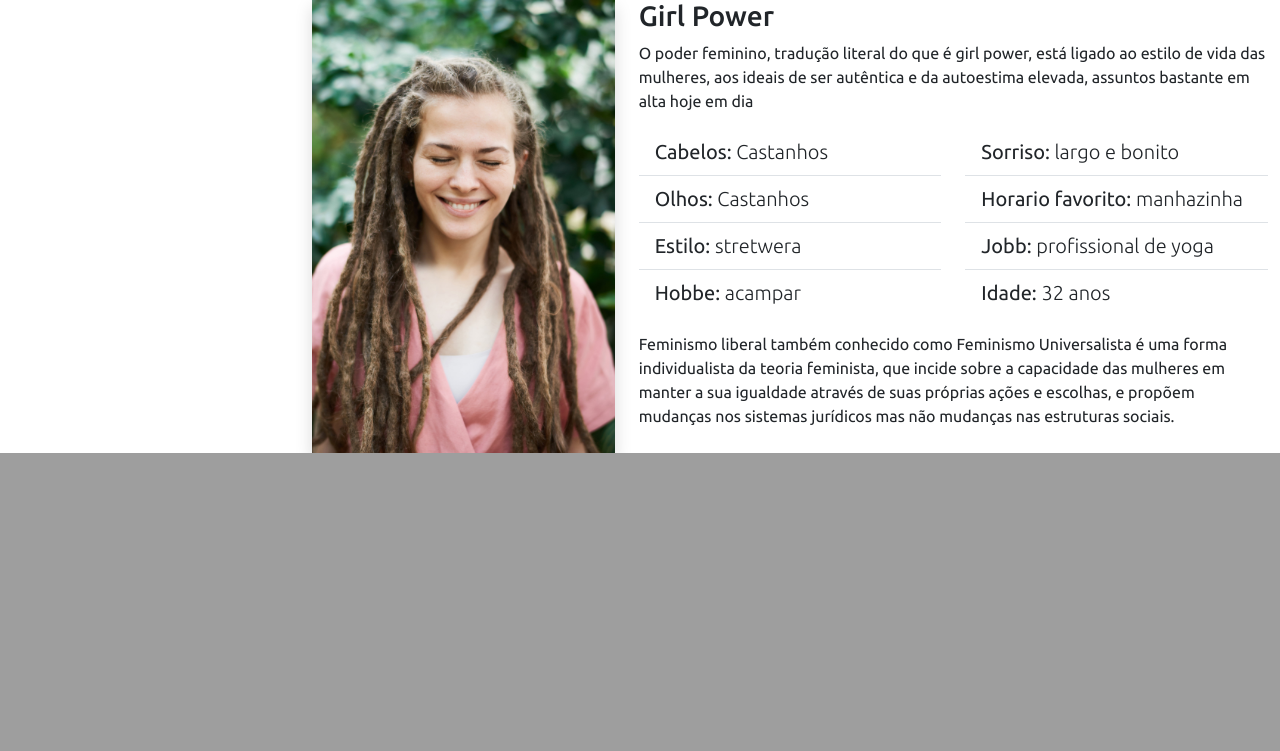
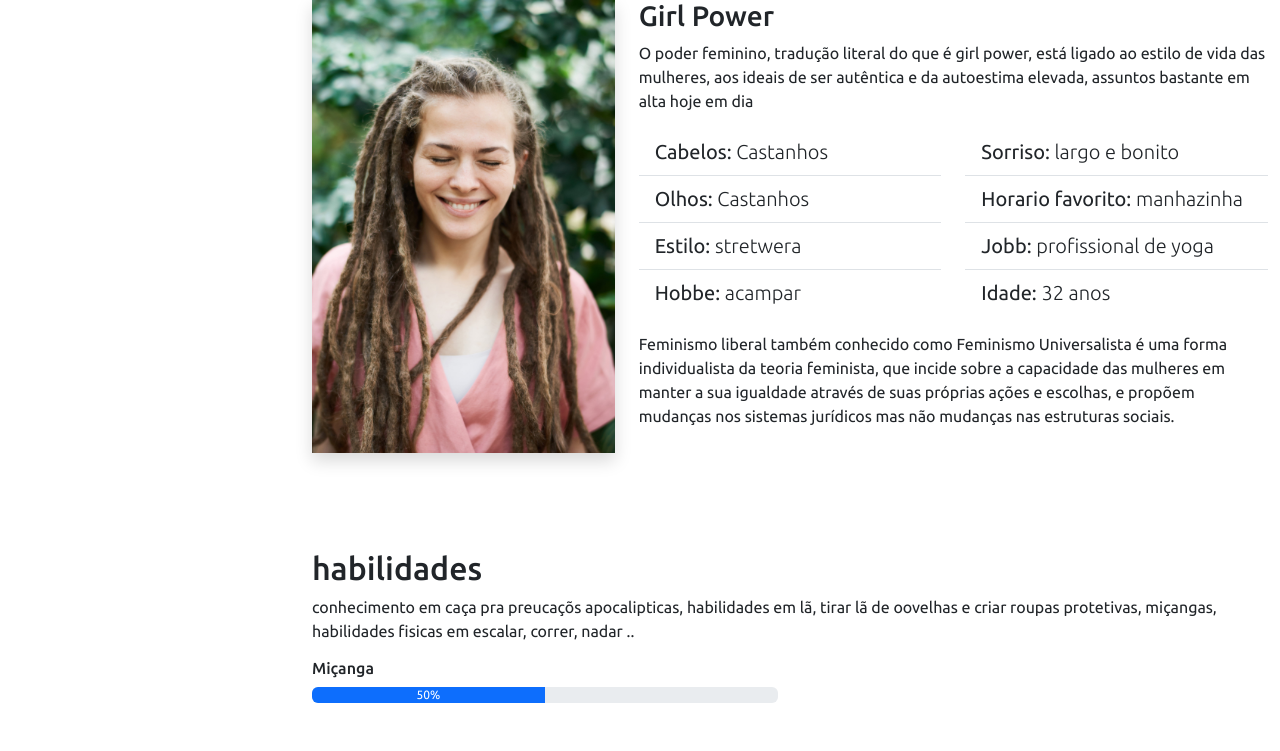
Before and after one commit to Anaellen123/first_fk, a Flask app: page / in a window 1280 px wide. Shown: the part 999-1750 px from the top of the page. Before the commit the page ends 1452 px from the top, so only its background shows below. Run offline with Flask 3, Linux system fonts and the light colour scheme; some libraries are stand-ins or nearby versions.

Commit message:
Décimo terceiro commit

```diff
--- a/static/style.css
+++ b/static/style.css
@@ -237,8 +237,6 @@ i.menu-mobile {
 
 
 *::-webkit-scrollbar-thumb {
-    background-color: #212431;
-    border: 1px #fff;
-    border-radius 10px;
+   background-color: #2c2f3f;
 
 }
--- a/templates/index.html
+++ b/templates/index.html
@@ -36,7 +36,7 @@
                 <a class="nav-link active" aria-current="page" href="#"><i class="bi bi-house-fill"></i> inicio</a>
               </li>
               <li class="nav-item">
-                <a class="nav-link" href="#"><i class="bi bi-person-circle"></i> Sobre</a>
+                <a class="nav-link" href="#sobre"><i class="bi bi-person-circle"></i> Sobre</a>
               </li>
               <li class="nav-item">
                 <a class="nav-link" href="#"><i class="bi bi-list-check"></i> Habilidades</a>
@@ -157,6 +157,38 @@
 
         </section>
 
+        <section class="mt-5 section-bg" id="habilidades">
+
+            <div class="container pb-5">
+                <h2 class="pt-5">habilidades</h2>
+                <p>
+                    conhecimento em caça pra preucaçõs apocalipticas, habilidades
+                    em lã, tirar lã de oovelhas e criar roupas protetivas, miçangas,
+                    habilidades fisicas em escalar, correr, nadar ..
+                </p>
+
+                <div class="row">
+
+                    <div class="col-md-6">
+
+                        <h6>Miçanga</h6>
+                        <div class="progress" role="progressbar" aria-label="Example with label" aria-valuenow="50" aria-valuemin="0" aria-valuemax="100">
+
+                             <div class="progress-bar" style="width: 50%">50%</div>
+                        </div>
+
+                    </div>
+
+                    <div class="col-md-6">
+
+                    </div>
+
+                </div>
+
+            </div>
+
+        </section>
+
     </main>
 
     <script src="../static/bootstrap/js/bootstrap.bundle.min.js"></script>
```
